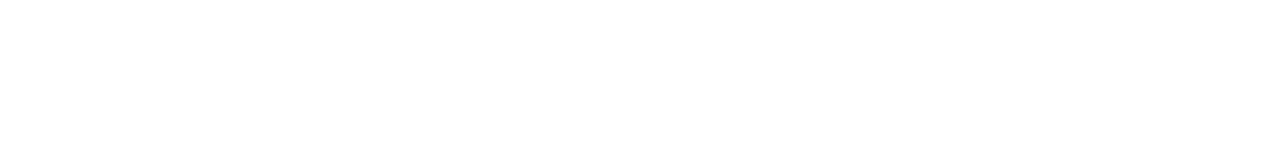
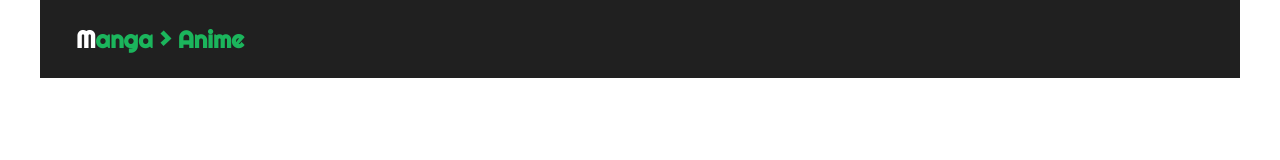
Before and after one commit to jghil/ajax-project, a website: page index.html in a window 1280 px wide. Drawn offline with Linux system fonts and the light colour scheme.

Commit message:
created a navbar with header, added a form a data-view for review-form. #1

```diff
--- a/css/layout.css
+++ b/css/layout.css
@@ -0,0 +1,29 @@
+.hidden {
+  display: none !important;
+}
+
+.navbar-container {
+  max-width: 900px;
+  margin: 0 auto;
+  padding: 0 1.5rem;
+}
+
+.row {
+  display: flex;
+  flex-wrap: wrap;
+}
+
+.column-full {
+  width: 100%;
+}
+
+@media screen and (min-width: 768px) {
+  .navbar-container,
+  .container {
+    max-width: 1200px;
+  }
+
+  .column-full {
+    padding: 0 0.75rem;
+  }
+}
--- a/css/styles.css
+++ b/css/styles.css
@@ -0,0 +1,16 @@
+body {
+  font-family: Righteous, Roboto, sans-serif;
+  line-height: 1.6;
+}
+
+.color-green {
+  color: #1bb55c;
+}
+
+.color-white {
+  color: white;
+}
+
+.navbar-container {
+  background-color: #202020;
+}
--- a/index.html
+++ b/index.html
@@ -8,11 +8,32 @@
   <link rel="stylesheet" href="css/reset.css">
   <link rel="stylesheet" href="css/layout.css">
   <link rel="stylesheet" href="css/styles.css">
+  <link rel="preconnect" href="https://fonts.googleapis.com">
+  <link rel="preconnect" href="https://fonts.gstatic.com" crossorigin>
+  <link href="https://fonts.googleapis.com/css2?family=Righteous&family=Roboto&display=swap" rel="stylesheet">
 </head>
 <body>
   <header>
+    <div class="navbar-container">
+      <div class="row">
+        <div class="column-full">
+          <h2 class="color-green"><span class="color-white">M</span>anga &gt; Anime</h2>
+        </div>
+      </div>
+    </div>
   </header>
   <main>
+    <div data-view="review-form">
+      <form action="index.html" method="get" id="review-form">
+        <div class="container">
+          <div class="row">
+            <div class="column-full">
+
+            </div>
+          </div>
+        </div>
+      </form>
+    </div>
   </main>
   <script src="js/data.js"></script>
   <script src="js/main.js"></script>
```
